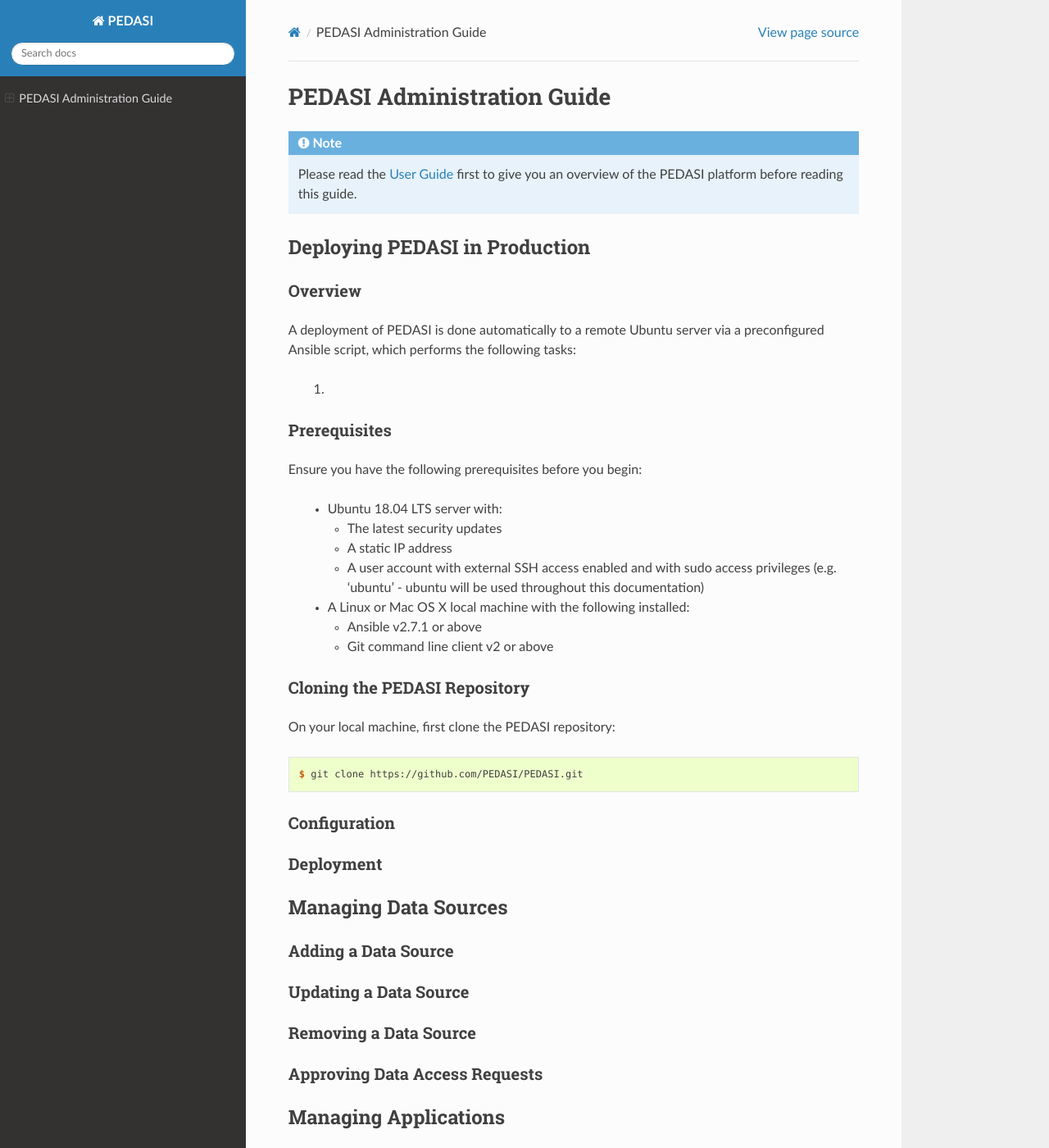
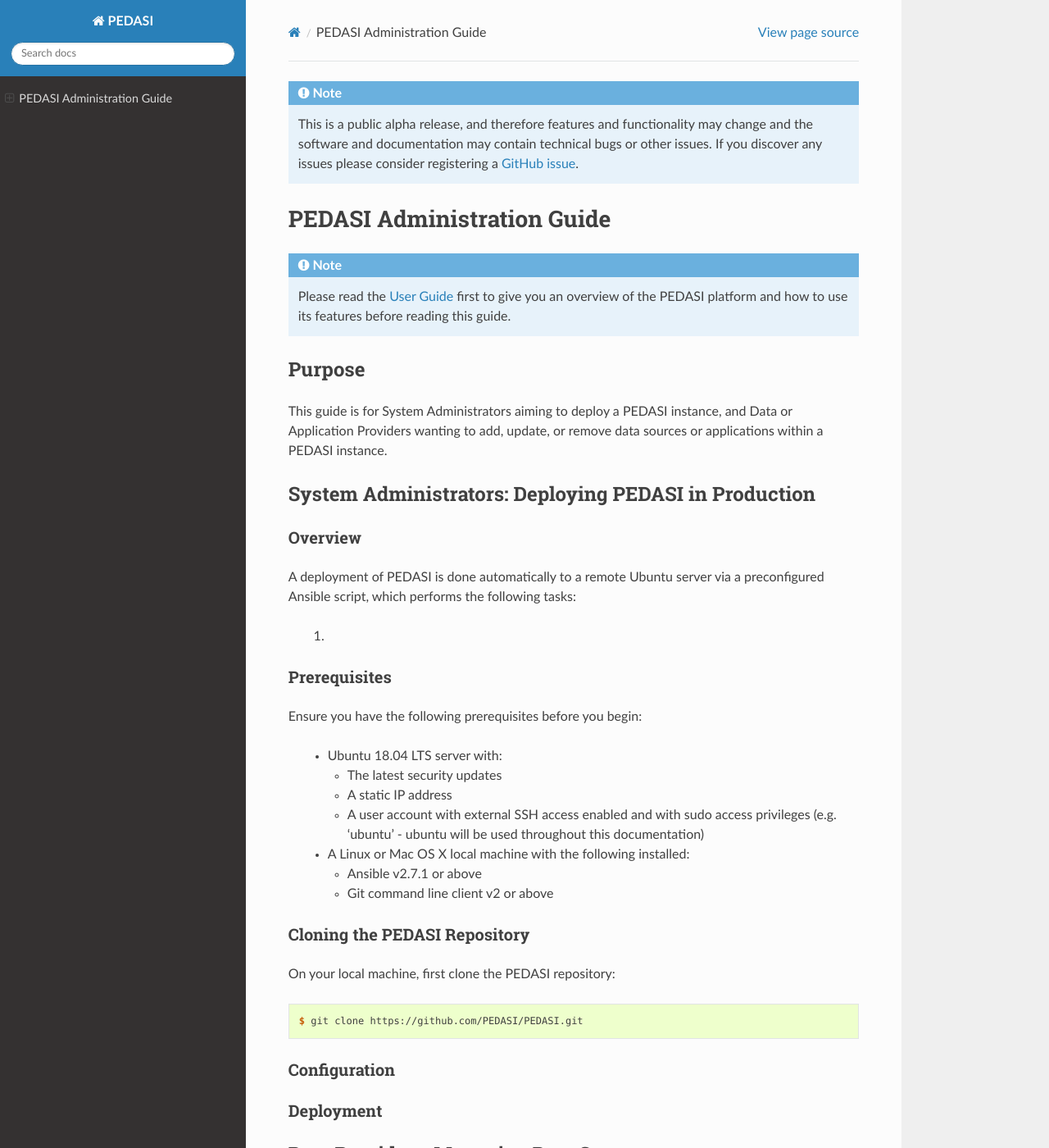
Before and after one commit to tiferrei/PEDASI, a Sphinx documentation site: the page built from docs/source/guide_administrator.rst, in a window 1280 px wide and 1400 px high. Shown: the whole window at 82% size. Built offline with Sphinx 7.4.7 and the Read the Docs theme 2.0.0, drawn with Linux system fonts in a browser that asks for light colours; the version number could not be read and is left out; some of the changed text lies outside the part shown.

Commit message:
Retitle admin guide based on roles, add release notes to top of docs

```diff
--- a/docs/source/conf.py
+++ b/docs/source/conf.py
@@ -121,6 +121,13 @@
 #
 # html_sidebars = {}
 
+# Add following as a header for each rst file
+rst_prolog = """
+.. note:: This is a public alpha release, and therefore features and functionality may change and the software and documentation may contain technical bugs or other issues. If you discover any issues please consider registering a `GitHub issue`_.
+
+.. _`GitHub issue`: https://github.com/PEDASI/PEDASI/issues
+"""
+
 
 # -- Options for HTMLHelp output ---------------------------------------------
 
--- a/docs/source/guide_administrator.rst
+++ b/docs/source/guide_administrator.rst
@@ -8,11 +8,17 @@
    :caption: Contents:
 
 
-.. note:: Please read the :ref:`User Guide<guide_user>` first to give you an overview of the PEDASI platform before reading this guide.
+.. note:: Please read the :ref:`User Guide<guide_user>` first to give you an overview of the PEDASI platform and how to use its features before reading this guide.
 
 
-Deploying PEDASI in Production
-------------------------------
+Purpose
+-------
+
+This guide is for System Administrators aiming to deploy a PEDASI instance, and Data or Application Providers wanting to add, update, or remove data sources or applications within a PEDASI instance.
+
+
+System Administrators: Deploying PEDASI in Production
+-----------------------------------------------------
 
 Overview
 ^^^^^^^^
@@ -59,8 +65,8 @@
 ^^^^^^^^^^
 
 
-Managing Data Sources
----------------------
+Data Providers: Managing Data Sources
+-------------------------------------
 
 
 Adding a Data Source
@@ -79,8 +85,8 @@
 ^^^^^^^^^^^^^^^^^^^^^^^^^^^^^^
 
 
-Managing Applications
----------------------
+Application Providers: Managing Applications
+--------------------------------------------
 
 
 Adding an Application
--- a/docs/source/guide_developer.rst
+++ b/docs/source/guide_developer.rst
@@ -10,6 +10,11 @@
 
 .. note:: Please read the :ref:`User Guide<guide_user>` first to give you an overview of the PEDASI platform before reading this guide.
 
+
+Purpose
+-------
+
+This guide is for application developers wanting to understand how to set up a development environment for PEDASI and develop PEDASI applications.
 
 Deploying PEDASI for Development
 --------------------------------
--- a/docs/source/index.rst
+++ b/docs/source/index.rst
@@ -1,7 +1,7 @@
 .. _doc-index:
 
-PEDASI
-======
+PEDASI v0.9.0
+=============
 
 .. toctree::
    :maxdepth: 2
```
Also changed, not shown: docs/source/guide_user.rst (+9 -0 lines), docs/source/ref_applications_api.rst (added, +101 -0 lines).
